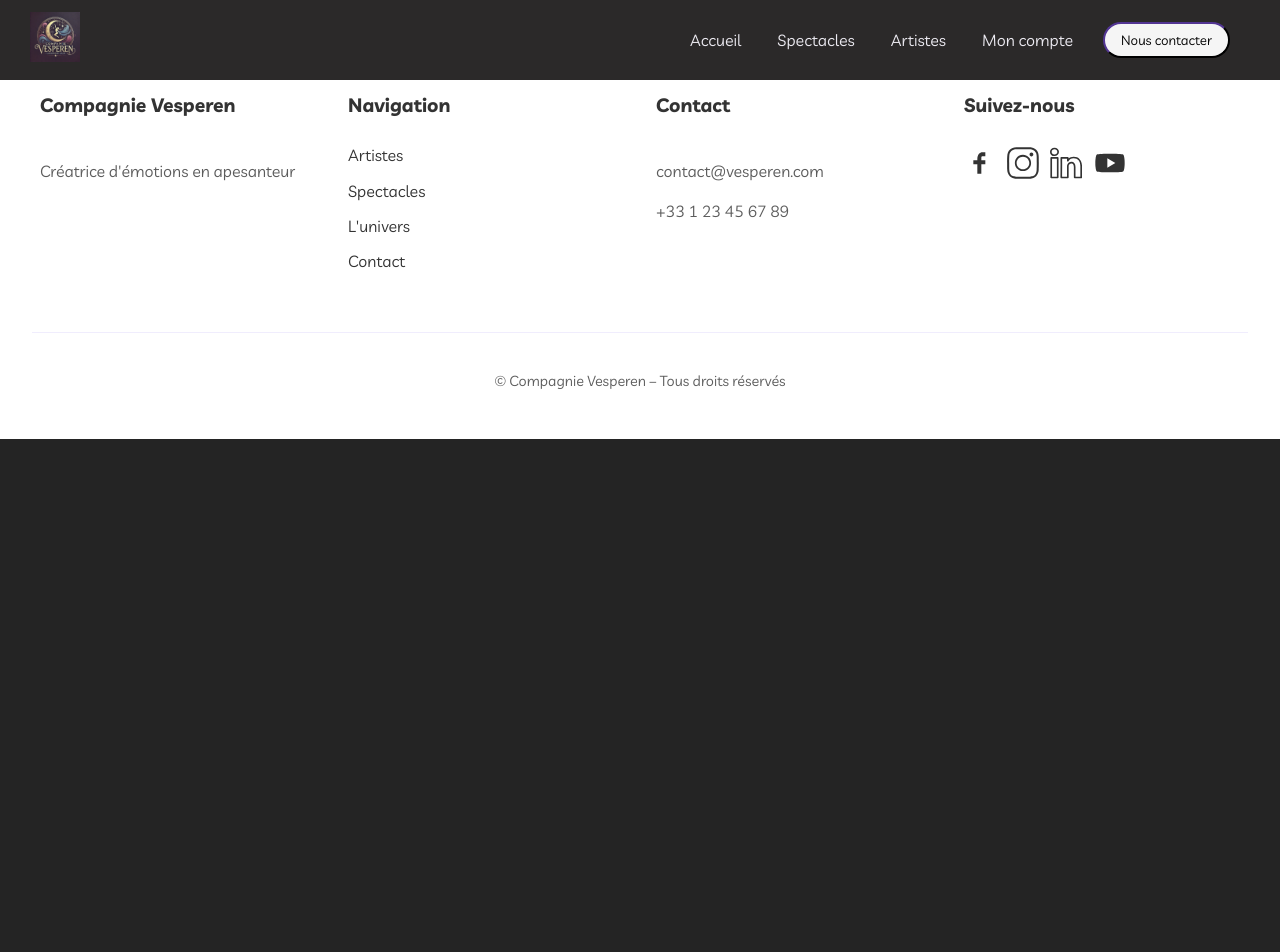
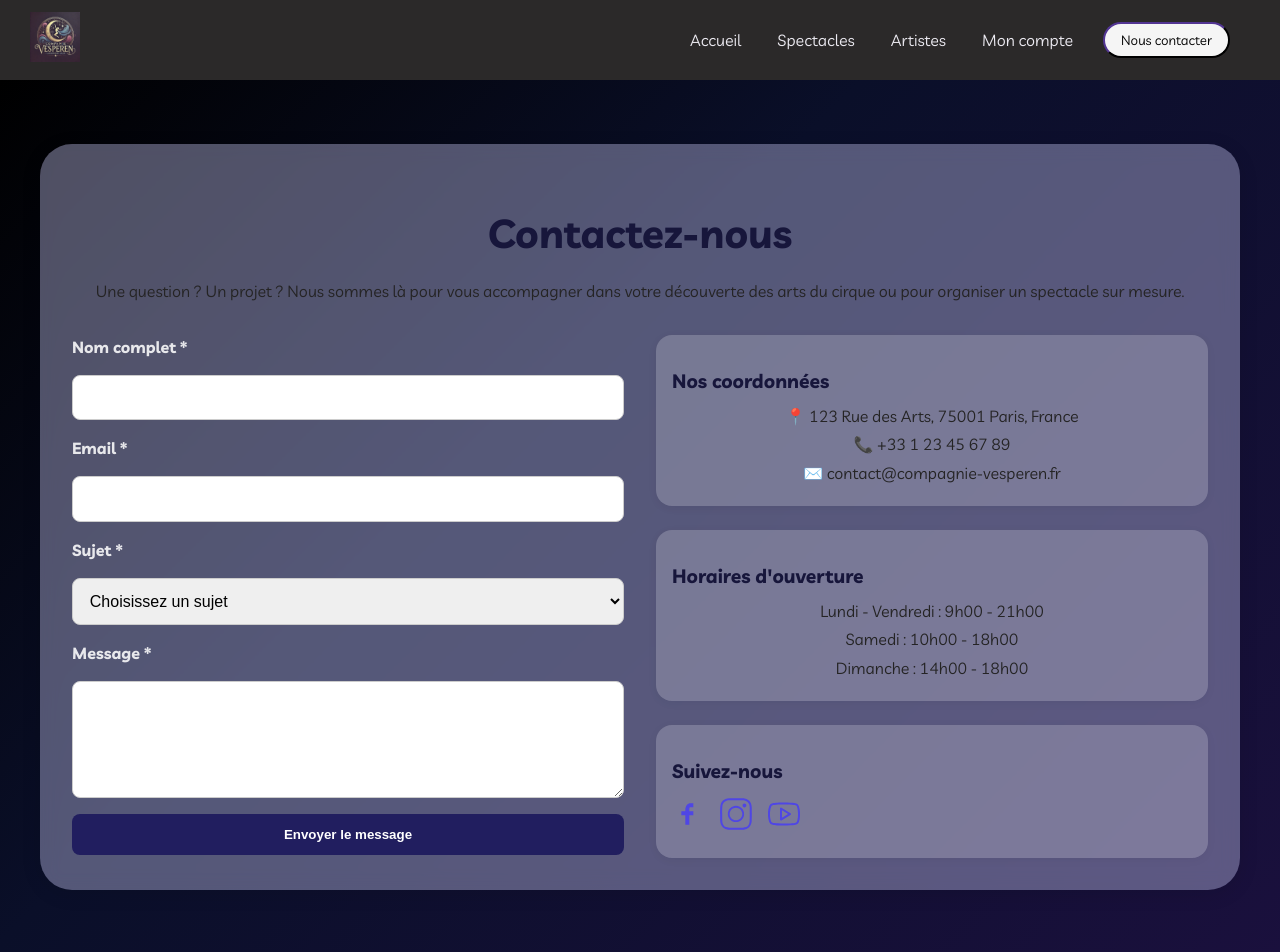
Before and after one commit to CelooSa/Cie-Vesperen, a React (Vite) app in the folder vesperen-frontend/: page /contact in a window 1280 px wide. Shown: the top 952 px of the page. Before the commit the page ends 800 px from the top, so only its background shows below. Built offline with nearby package versions, Linux system fonts and the light colour scheme; a web font is replaced by a local one.

Commit message:
ajout page contact

```diff
--- a/vesperen-frontend/package.json
+++ b/vesperen-frontend/package.json
@@ -11,6 +11,7 @@
   },
   "dependencies": {
     "axios": "^1.11.0",
+    "framer-motion": "^12.23.12",
     "react": "^19.1.1",
     "react-dom": "^19.1.1",
     "react-icons": "^5.5.0",
--- a/vesperen-frontend/src/App.jsx
+++ b/vesperen-frontend/src/App.jsx
@@ -10,6 +10,7 @@ import Home from "./pages/Home";
 import Artists from "./pages/Artists";
 import Spectacles from "./pages/Spectacles";
 import SpectacleDetail from "./pages/SpectaclesDetail";
+import ContactPage from "./pages/ContactPage";
 
 
 function App() {
@@ -25,7 +26,8 @@ function App() {
         <Route path="/artistes" element={<Artists />} />
         <Route path="/compte" element={<LoginPage />} />
         <Route path="/spectacles" element={<Spectacles />} />
-        <Route path="spectacles/:id" element={<SpectacleDetail />} />
+        <Route path="/spectacles/:id" element={<SpectacleDetail />} />
+        <Route path="/contact" element={<ContactPage />} />
       </Routes>
 
       {!isLoginPage && <Footer />}
--- /dev/null
+++ b/vesperen-frontend/src/pages/ContactPage.jsx
@@ -0,0 +1,83 @@
+import React, { useState } from "react";
+import { TiSocialFacebook } from "react-icons/ti";
+import { SlSocialInstagram, SlSocialYoutube } from "react-icons/sl";
+
+import "../styles/contact-page.scss";
+
+export default function ContactPage() {
+  const [formData, setFormData] = useState({
+    name: "",
+    email: "",
+    subject: "",
+    message: "",
+  });
+
+  const handleChange = (e) => {
+    setFormData({ ...formData, [e.target.name]: e.target.value });
+  };
+
+  const handleSubmit = (e) => {
+    e.preventDefault();
+    console.log("Form submitted:", formData);
+  };
+
+  return (
+    <div className="contact-page">
+      <div className="contact-container">
+        <h1>Contactez-nous</h1>
+        <p>
+          Une question ? Un projet ? Nous sommes là pour vous accompagner dans
+          votre découverte des arts du cirque ou pour organiser un spectacle sur mesure.
+        </p>
+
+        <div className="contact-grid">
+          <form onSubmit={handleSubmit} className="contact-form">
+            <label>Nom complet *</label>
+            <input type="text" name="name" value={formData.name} onChange={handleChange} />
+
+            <label>Email *</label>
+            <input type="email" name="email" value={formData.email} onChange={handleChange} />
+
+            <label>Sujet *</label>
+            <select name="subject" value={formData.subject} onChange={handleChange}>
+              <option>Choisissez un sujet</option>
+              <option>Organisation de spectacle</option>
+              <option>Découverte & ateliers</option>
+              <option>Autre demande</option>
+            </select>
+
+            <label>Message *</label>
+            <textarea name="message" rows="5" value={formData.message} onChange={handleChange} />
+
+            <button type="submit">Envoyer le message</button>
+          </form>
+
+          <div className="contact-info">
+            <div className="info-block">
+              <h2>Nos coordonnées</h2>
+              <p>📍 123 Rue des Arts, 75001 Paris, France</p>
+              <p>📞 +33 1 23 45 67 89</p>
+              <p>✉️ contact@compagnie-vesperen.fr</p>
+            </div>
+
+            <div className="info-block">
+              <h2>Horaires d'ouverture</h2>
+              <p>Lundi - Vendredi : 9h00 - 21h00</p>
+              <p>Samedi : 10h00 - 18h00</p>
+              <p>Dimanche : 14h00 - 18h00</p>
+            </div>
+
+            <div className="info-block">
+              <h2>Suivez-nous</h2>
+              <div className="social-icons">
+                <a href="#" aria-label="Facebook"><TiSocialFacebook /></a>
+                <a href="#" aria-label="Instagram"><SlSocialInstagram /></a>
+                <a href="#" aria-label="YouTube"><SlSocialYoutube /></a>
+              </div>
+            </div>
+          </div>
+        </div>
+      </div>
+    </div>
+  );
+}
--- /dev/null
+++ b/vesperen-frontend/src/styles/contact-page.scss
@@ -0,0 +1,119 @@
+.contact-page {
+    margin-top: 5rem;
+  min-height: 100vh;
+background: linear-gradient(135deg, #000000 0%, #0a0f29 40%,#1a103d 100%);
+  padding: 4rem 2rem;
+  font-family: 'Livvic', sans-serif;
+  display: flex;
+  justify-content: center;
+  align-items: center;
+
+  .contact-container {
+    max-width: 1200px;
+    width: 100%;
+    background: rgba(198, 198, 241, 0.4);
+    backdrop-filter: blur(10px);
+    border-radius: 2rem;
+    box-shadow: 0 4px 20px rgba(0,0,0,0.1);
+    padding: 2rem;
+
+    h1 {
+      text-align: center;
+      font-size: 2.5rem;
+      color: #17163b;
+      margin-bottom: 1rem;
+    }
+
+    p {
+      text-align: center;
+      color: #252424;
+      margin-bottom: 2rem;
+    }
+
+    .contact-grid {
+      display: grid;
+      grid-template-columns: 1fr 1fr;
+      gap: 2rem;
+
+      @media (max-width: 768px) {
+        grid-template-columns: 1fr;
+      }
+
+      .contact-form {
+        display: flex;
+        flex-direction: column;
+        gap: 1rem;
+
+        label {
+          font-weight: 600;
+        }
+
+        input, select, textarea {
+          padding: 0.8rem;
+          border-radius: 0.5rem;
+          border: 1px solid #ccc;
+          font-size: 1rem;
+
+          &:focus {
+            outline: none;
+            border-color: #4f46e5;
+            box-shadow: 0 0 0 2px rgba(79,70,229,0.2);
+          }
+        }
+
+        button {
+          padding: 0.8rem;
+          border: none;
+          border-radius: 0.5rem;
+          background-color: #211e5f;
+          color: white;
+          cursor: pointer;
+          font-weight: 600;
+          transition: 0.3s;
+
+          &:hover {
+            background-color: #100d2e;
+          }
+        }
+      }
+
+      .contact-info {
+        display: flex;
+        flex-direction: column;
+        gap: 1.5rem;
+
+        .info-block {
+          background: rgba(255,255,255,0.2);
+          padding: 1rem;
+          border-radius: 1rem;
+          box-shadow: 0 2px 10px rgba(0,0,0,0.05);
+
+          h2 {
+            font-size: 1.2rem;
+            color: #17163b;
+            margin-bottom: 0.5rem;
+          }
+
+          p {
+            margin: 0.3rem 0;
+          }
+
+          .social-icons {
+            display: flex;
+            gap: 1rem;
+            font-size: 1.5rem;
+
+            a {
+              color: #4f46e5;
+              transition: 0.3s;
+
+              &:hover {
+                color: #4338ca;
+              }
+            }
+          }
+        }
+      }
+    }
+  }
+}
```
Also changed, not shown: 1 other file (tests, documents, lock files or other folders).
